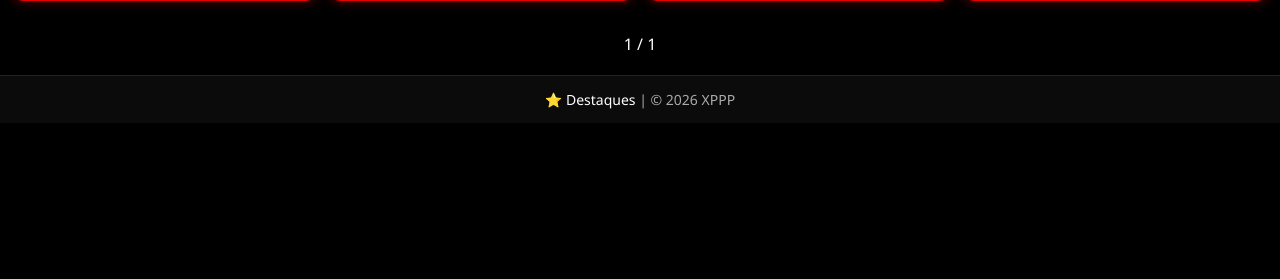
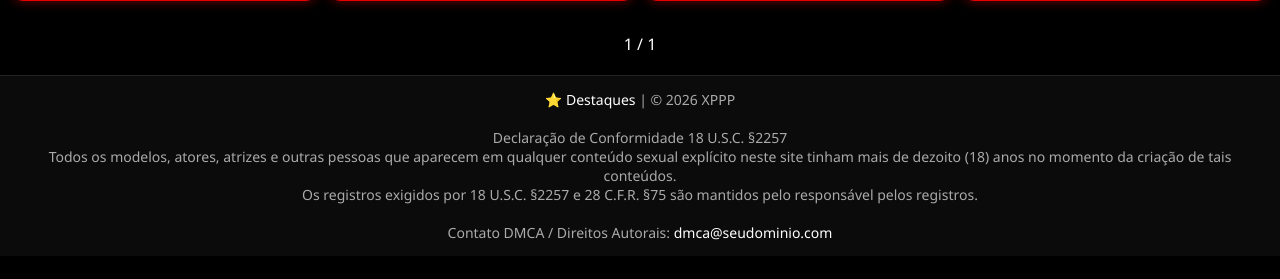
Before and after one commit to jnevesthe/xppp, a Django app: page / in a window 1280 px wide. Shown: the part 501-780 px from the top of the page. Run offline with Django 5.2, Linux system fonts and the light colour scheme; data comes from the database, SQL or seed files in the repository; both versions use the stored data as it was after the commit; some libraries are stand-ins or nearby versions.

Commit message:
first commit

```diff
--- a/video/templates/galeria.html
+++ b/video/templates/galeria.html
@@ -231,7 +231,16 @@ footer a{
 
 <footer>
     <a href="/destaques/">⭐ {% trans "Destaques" %}</a> | © 2026 XPPP
+    <br><br>
+    {% trans "Declaração de Conformidade 18 U.S.C. §2257" %}
+    <br>
+    {% trans "Todos os modelos, atores, atrizes e outras pessoas que aparecem em qualquer conteúdo sexual explícito neste site tinham mais de dezoito (18) anos no momento da criação de tais conteúdos." %}
+    <br>
+    {% trans "Os registros exigidos por 18 U.S.C. §2257 e 28 C.F.R. §75 são mantidos pelo responsável pelos registros." %}
+    <br><br>
+    {% trans "Contato DMCA / Direitos Autorais:" %} <a href="mailto:dmca@seudominio.com">dmca@seudominio.com</a>
 </footer>
+
 
 </body>
 </html>
```
Also changed, not shown: db.sqlite3, locale/en/LC_MESSAGES/django.po, locale/pt/LC_MESSAGES/django.po, 2 other files.
